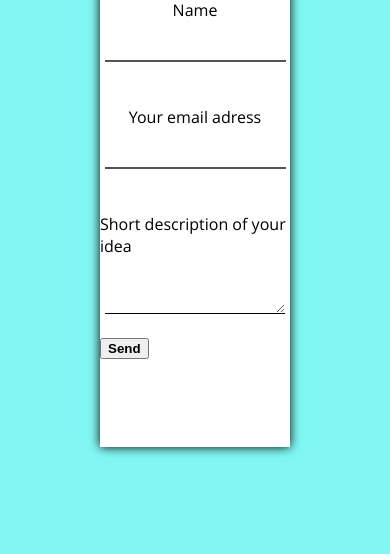
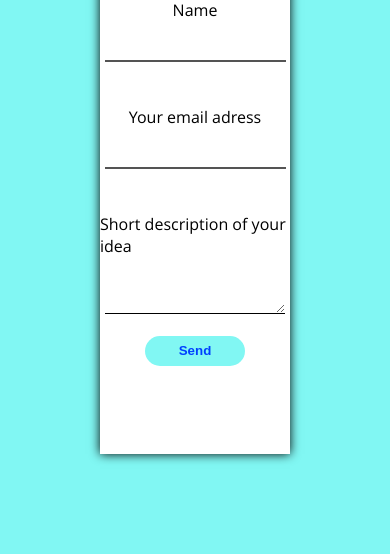
Before and after one commit to SanderKok/Competa_Assignment_1, a PHP site: page /assignment_2.html in a window 390 px wide. Shown: the part 1355-1909 px from the top of the page. Before the commit the page ends 1810 px from the top, so only its background shows below. Run offline with PHP 8.4, Linux system fonts and the light colour scheme; some libraries are stand-ins or nearby versions.

```diff
--- a/css/custom.css
+++ b/css/custom.css
@@ -110,6 +110,23 @@ body {
     border-left: 0px;
     border-color: #000000;
   }
+
+  .submit__estimate {
+    width: 100px;
+    height: 30px;
+    border-radius: 25px;
+    background-color: #81F7F3;
+    color: #0040FF;
+    border: 0px;
+    text-align: center;
+    display: block;
+    margin: 0 auto;
+  }
+  .submit__estimate:hover {
+    -moz-box-shadow: 0 0 10px #000000;
+    -webkit-box-shadow: 0 0 10px #000000;
+    box-shadow: 0 0 10px #000000;
+  }
 }
 @media only screen and (min-width: 600px) {
   .form {
--- a/css/custom.scss
+++ b/css/custom.scss
@@ -120,6 +120,23 @@ body {
     border-left: 0px;
     border-color: $black;
   }
+
+  .submit__estimate {
+    width: 100px;
+    height: 30px;
+    border-radius: 25px;
+    background-color: $sky-blue;
+    color: $blue;
+    border: 0px;
+    text-align: center;
+    display: block;
+    margin: 0 auto;
+    &:hover {
+      -moz-box-shadow: 0 0 10px $black;
+      -webkit-box-shadow: 0 0 10px $black;
+      box-shadow: 0 0 10px $black;
+    }
+  }
 }
 
 @media only screen and (min-width: 600px) {
```
Also changed, not shown: README.md, 1 other file.
